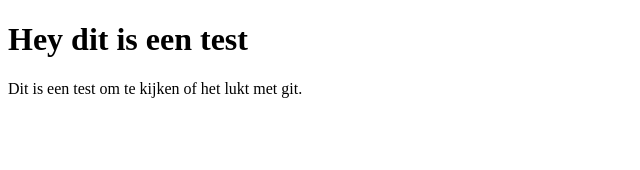
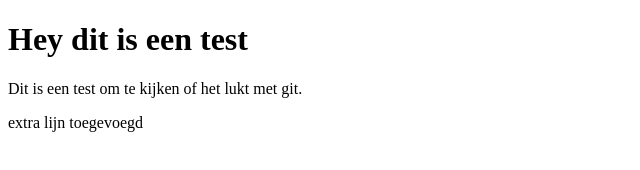
Before and after one commit to ChristianKnopert/gitworkshop, a plain HTML site: page index.html in a window 1280 px wide. Shown: the whole page, without its empty margins (0-640 px from the left). Drawn offline with Linux system fonts and the light colour scheme.

Commit message:
Extra lijn toegevoegd

```diff
--- a/index.html
+++ b/index.html
@@ -7,5 +7,6 @@
 <body>
 <h1>Hey dit is een test</h1>
 <p>Dit is een test om te kijken of het lukt met git.</p>
+<p>extra lijn toegevoegd</p>
 </body>
 </html>
--- a/styles.css
+++ b/styles.css
@@ -1,3 +1,7 @@
 h1  {
     font-size: 10px;
 }
+
+p {
+    font-size: 5px;
+}
```
